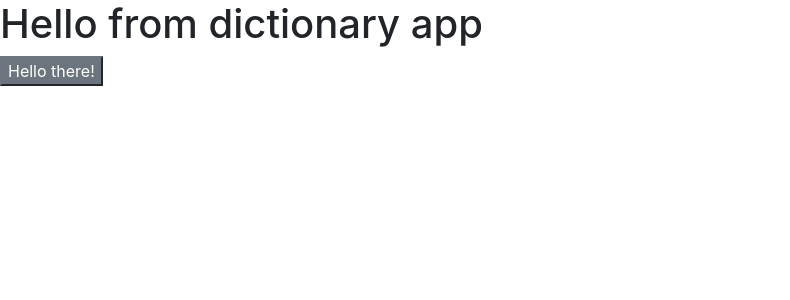
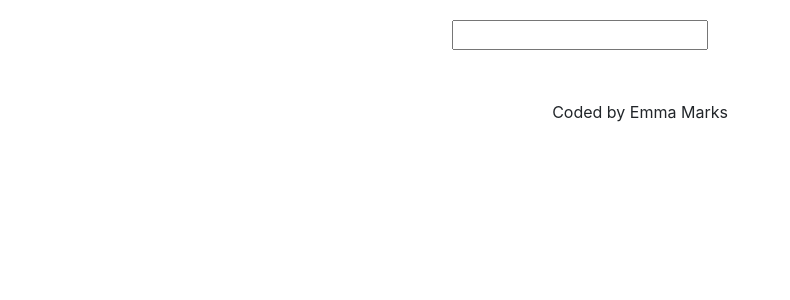
Before and after one commit to emmamarks27/dictionary-app, a React (Create React App) app: page / in a window 1280 px wide. Shown: the top 300 px of the page, without its empty margins (0-790 px from the left). Built offline with nearby package versions, Linux system fonts and the light colour scheme.

Commit message:
Added a form

```diff
--- a/src/App.css
+++ b/src/App.css
@@ -0,0 +1,8 @@
+.container {
+  max-width: 400px;
+  margin: 20px auto 0;
+}
+.footer {
+  text-align: center;
+  margin-top: 50px;
+}
--- a/src/App.js
+++ b/src/App.js
@@ -1,12 +1,17 @@
 import React from "react";
+import Dictionary from "./Dictionary";
 import "./App.css";
 
 export default function App() {
   return (
-    <div className="App">
-      <header className="App-header"></header>
-      <h1>Hello from dictionary app</h1>
-      <button className="btn-secondary">Hello there!</button>
+    <div className="container">
+      <div className="App">
+        <header className="App-header"></header>
+        <main>
+          <Dictionary />
+        </main>
+        <footer className="footer">Coded by Emma Marks</footer>
+      </div>
     </div>
   );
 }
--- /dev/null
+++ b/src/Dictionary.js
@@ -0,0 +1,20 @@
+import React, { useState } from "react";
+
+export default function Dictionary() {
+  let [keyword, setKeyword] = useState("");
+
+  function handleSubmit(event) {
+    event.preventDefault();
+    alert(`We are searching for ${keyword}`);
+  }
+
+  function handleChange(event) {
+    setKeyword(event.target.value);
+  }
+
+  return (
+    <form onSubmit={handleSubmit}>
+      <input type="search" onChange={handleChange} />
+    </form>
+  );
+}
```
